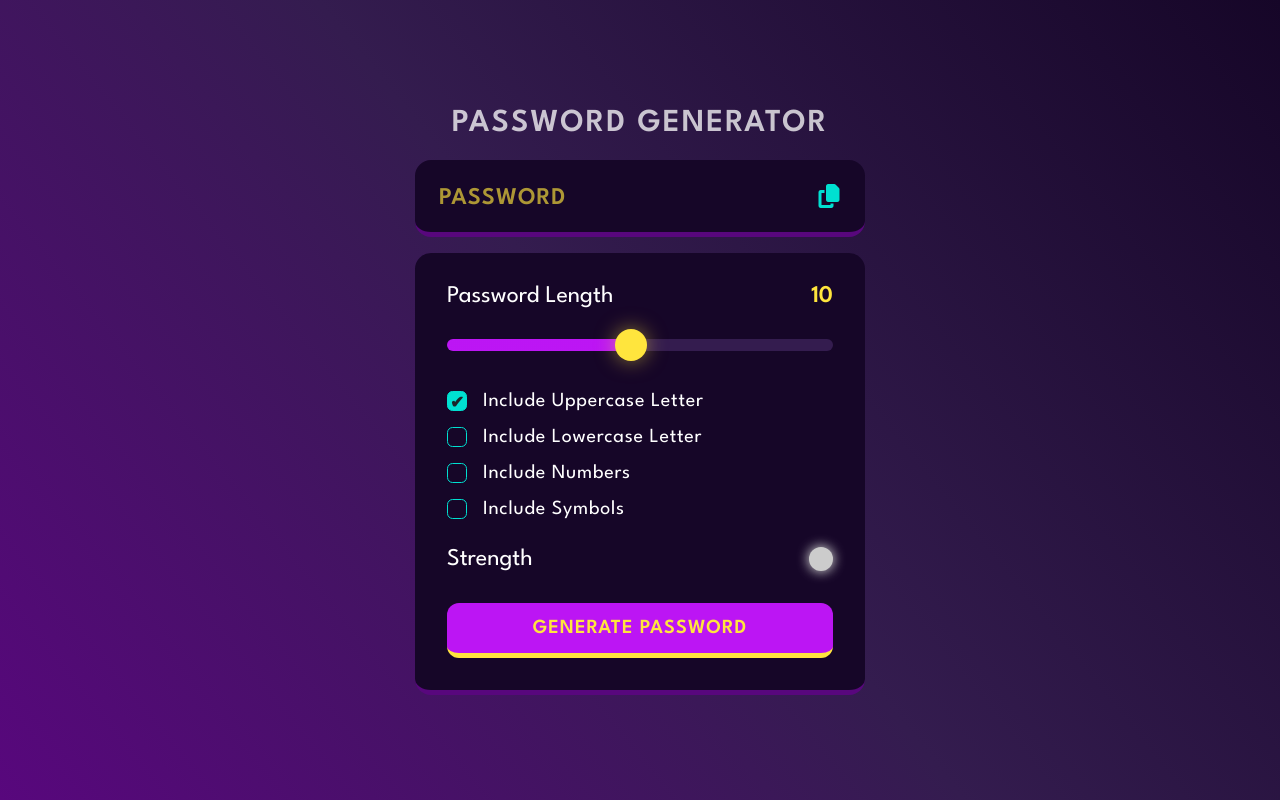
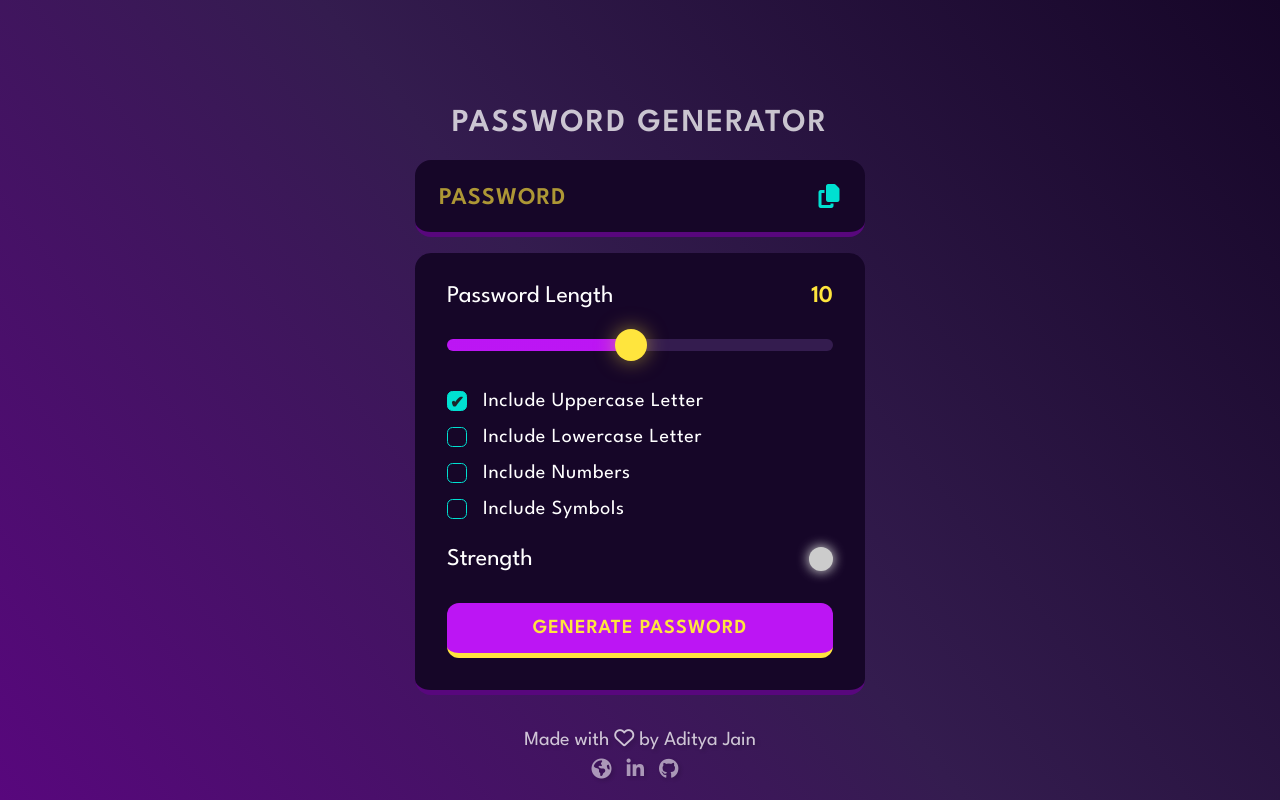
Before and after one commit to aditya-jain-dev/password-generator, a plain HTML site: page index.html in a window 1280 px wide. Drawn offline with Linux system fonts and the light colour scheme.

Commit message:
add-footer

```diff
--- a/index.html
+++ b/index.html
@@ -65,6 +65,21 @@
                 <button type="button" id="btn">Generate Password</button>
             </div>
         </div>
+
+        <footer>
+            <p>Made with <i class="fa fa-heart-o"></i> by Aditya Jain</p>
+            <div class="footer-icons">
+                <a href="https://adityaportfolio.live/" target="_blank">
+                    <i class="fa fa-globe"></i>
+                </a>
+                <a href="https://www.linkedin.com/in/aditya-jain-6497a0240/" target="_blank">
+                    <i class="fa fa-linkedin"></i>
+                </a>
+                <a href="https://github.com/aditya-jain-dev" target="_blank">
+                    <i class="fa fa-github"></i>
+                </a>
+            </div>
+        </footer>
     </div>
 
 
--- a/style.css
+++ b/style.css
@@ -279,6 +279,39 @@ h1{
     cursor: pointer;
 }
 
+footer{
+    width: 100%;
+    display: flex;
+    justify-content: center ;
+    flex-direction: column;
+    align-items: center;
+    padding: 20px;
+    gap: 10px;
+    position: absolute;
+    bottom: 0;
+    color: var(--pl-white);
+    opacity: 0.75;
+}
+
+footer p{
+    font-size: 20px;
+    text-shadow: 2px 2px 4px rgba(0, 0, 0, 0.3);
+}
+
+.footer-icons a{
+    margin-right: 10px;
+    cursor: pointer;
+    text-decoration: none;
+    font-size: 20px;
+    text-shadow: 2px 2px 4px rgba(0, 0, 0, 0.3);
+    color: var(--pl-white);
+    opacity: 0.75;
+}
+
+.footer-icons a:hover{
+    opacity: 1;
+}
+
 @media screen and (max-width: 468px) {
     h1{
         font-size: 1.5rem;
```
